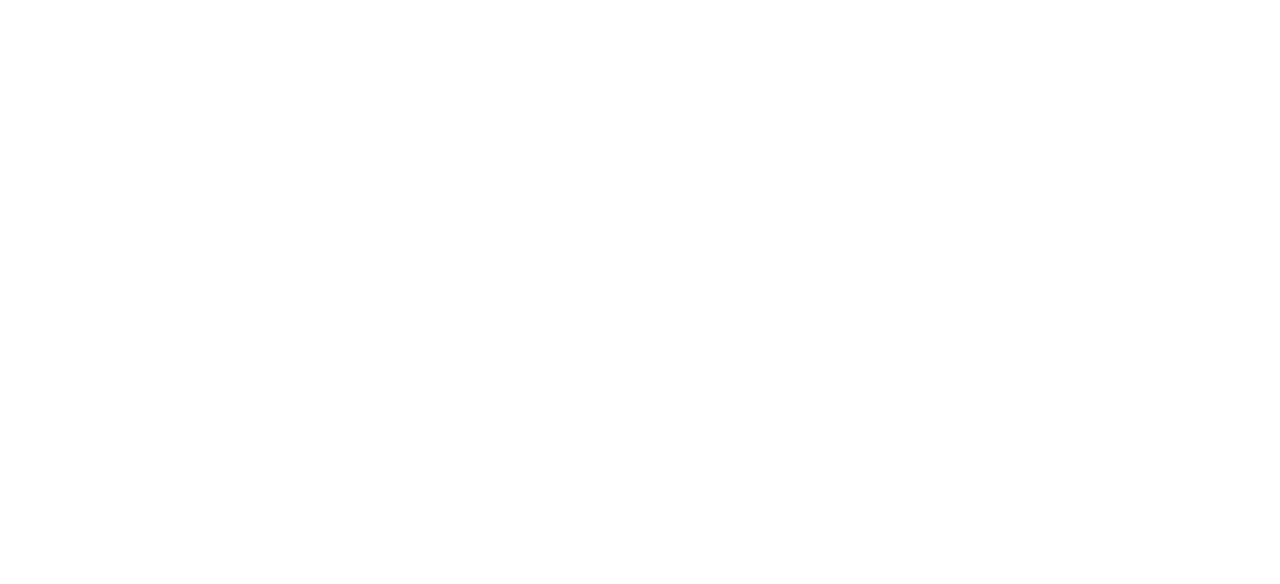
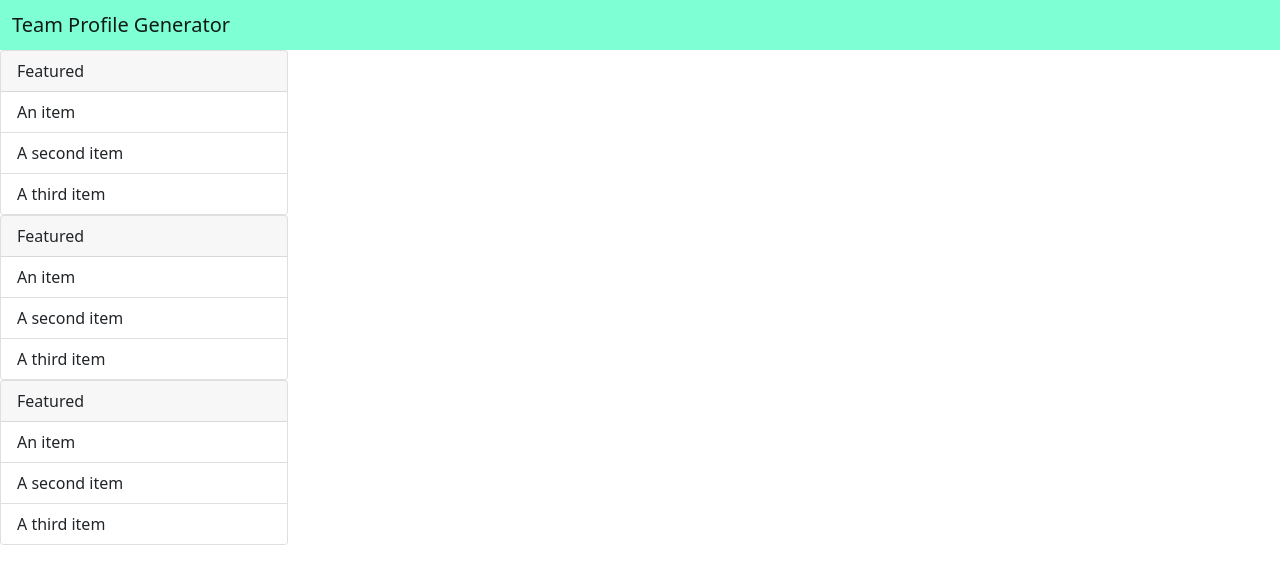
Before and after one commit to p3t3rn9uy3n/Team-Profile-Generator, a website: page index.html in a window 1280 px wide. Drawn offline with nearby package versions, Linux system fonts and the light colour scheme.

Commit message:
added title bar and cards to index.html

```diff
--- a/index.html
+++ b/index.html
@@ -4,9 +4,52 @@
     <meta charset="UTF-8">
     <meta http-equiv="X-UA-Compatible" content="IE=edge">
     <meta name="viewport" content="width=device-width, initial-scale=1.0">
-    <title>Document</title>
+    <title>Team Profile Generator</title>
+    <link href="https://cdn.jsdelivr.net/npm/bootstrap@5.0.0-beta3/dist/css/bootstrap.min.css" rel="stylesheet" integrity="sha384-eOJMYsd53ii+scO/bJGFsiCZc+5NDVN2yr8+0RDqr0Ql0h+rP48ckxlpbzKgwra6" crossorigin="anonymous">
 </head>
 <body>
+    <!-- Title Bar -->
+    <nav class="navbar navbar-light" style="background-color: aquamarine;">
+        <div class="container-fluid">
+          <span class="navbar-brand mb-0 h1">Team Profile Generator</span>
+        </div>
+     </nav>
+
+     <!-- Cards -->
+     <div class="card" style="width: 18rem;">
+        <div class="card-header">
+          Featured
+        </div>
+        <ul class="list-group list-group-flush">
+          <li class="list-group-item">An item</li>
+          <li class="list-group-item">A second item</li>
+          <li class="list-group-item">A third item</li>
+        </ul>
+    </div>
+
+    <div class="card" style="width: 18rem;">
+        <div class="card-header">
+          Featured
+        </div>
+        <ul class="list-group list-group-flush">
+          <li class="list-group-item">An item</li>
+          <li class="list-group-item">A second item</li>
+          <li class="list-group-item">A third item</li>
+        </ul>
+    </div>
+
+    <div class="card" style="width: 18rem;">
+        <div class="card-header">
+          Featured
+        </div>
+        <ul class="list-group list-group-flush">
+          <li class="list-group-item">An item</li>
+          <li class="list-group-item">A second item</li>
+          <li class="list-group-item">A third item</li>
+        </ul>
+    </div>
+    <!--  -->
+
 
 </body>
 </html>
```
